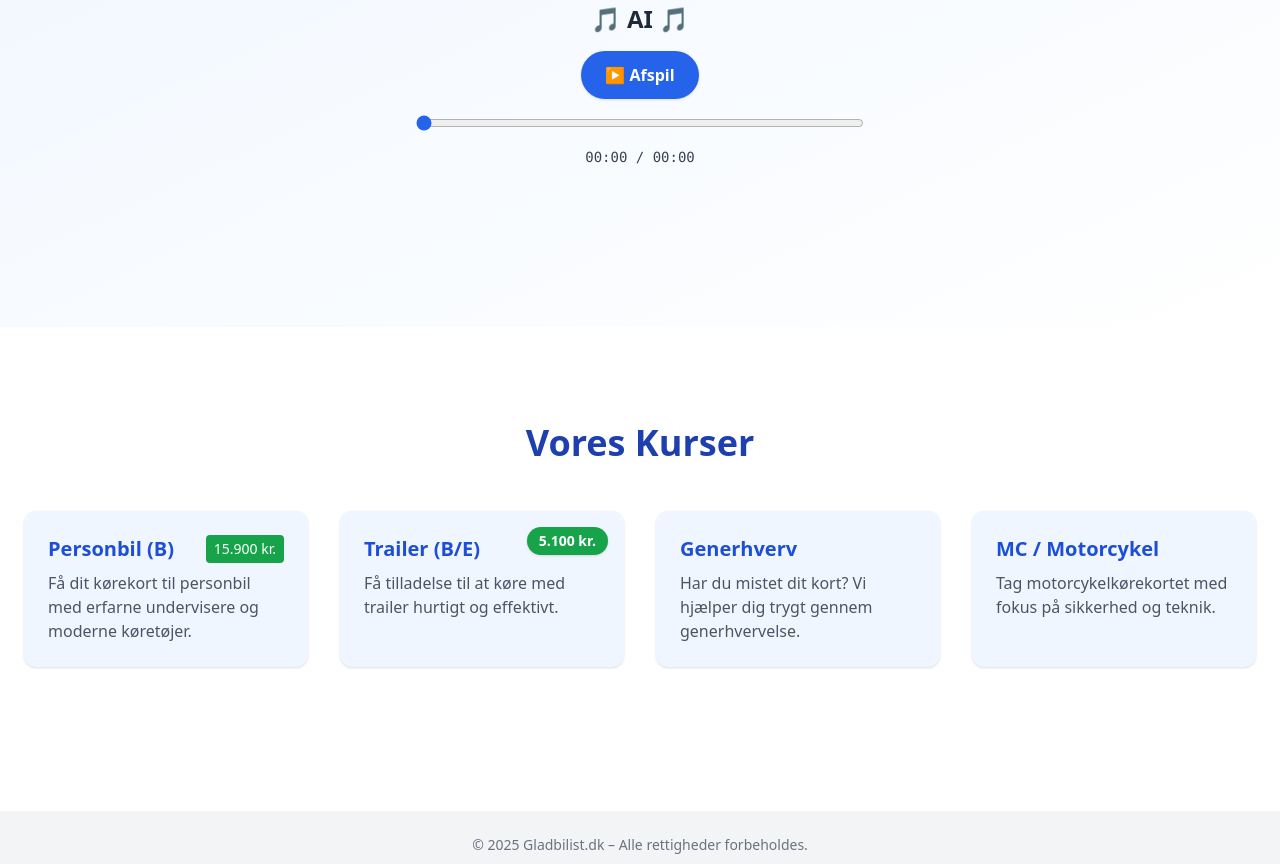
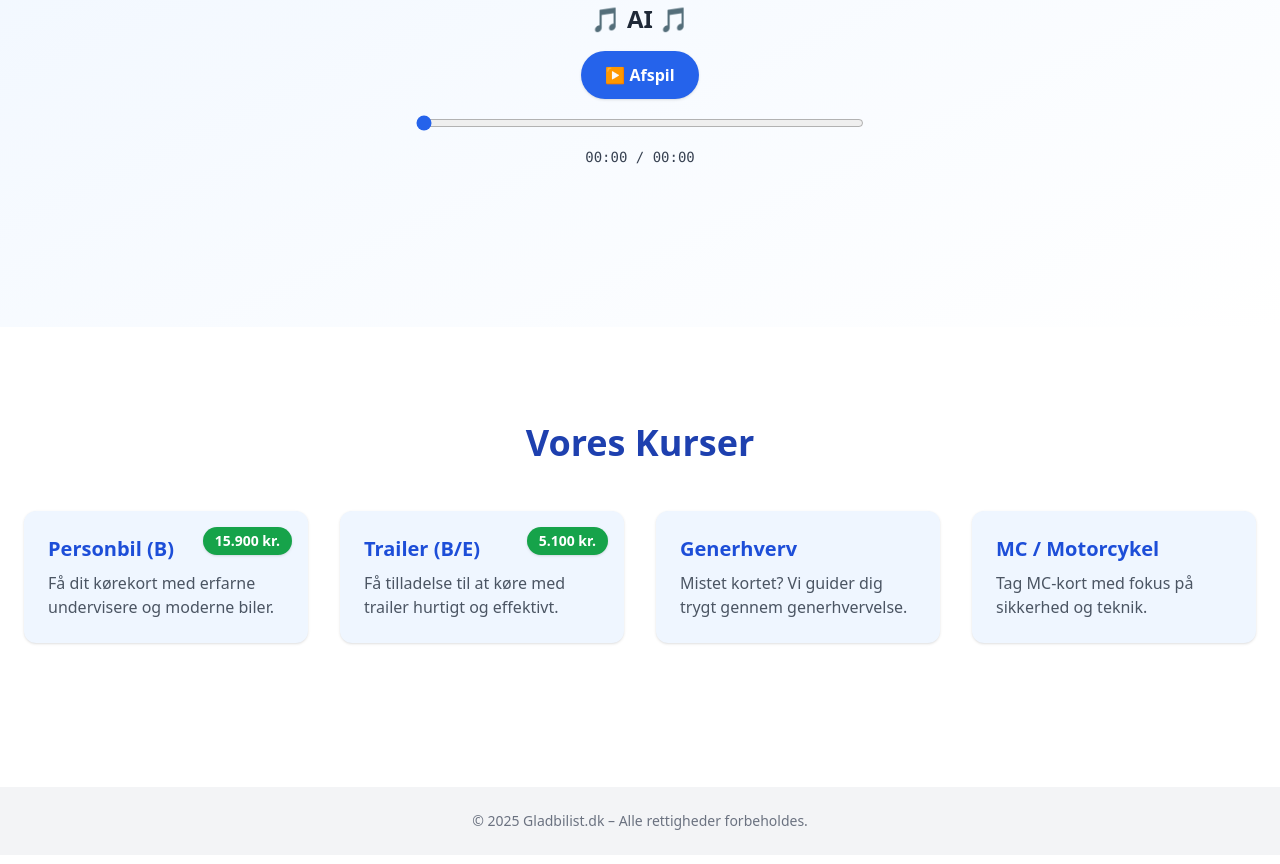
Before and after one commit to nwvp/gladbilist, an Astro site: page / in a window 1280 px wide. Shown: the part 357-1221 px from the top of the page. Built offline with nearby package versions, Linux system fonts and the light colour scheme; Astro itself is replaced by a stand-in of ours.

```diff
--- a/src/pages/index.astro
+++ b/src/pages/index.astro
@@ -29,29 +29,23 @@
         <p class="text-lg sm:text-xl text-gray-700 max-w-2xl mx-auto">Professionelle køretimer for alle – tryghed, erfaring og personlig undervisning med erfarne instruktører.</p>
       </div>
       <div class="absolute inset-0 -z-10 opacity-15 bg-[url('/images/mkskilt.png')] bg-contain bg-center bg-no-repeat blur-sm"></div>
+
+      <!-- Velkomstsang -->
       <section class="max-w-xl mx-auto text-center my-12 px-4">
         <h2 class="text-2xl font-bold mb-4">🎵 AI 🎵</h2>
-
         <audio id="audioPlayer" preload="auto">
           <source src="/audio/intro2.mp3" type="audio/mpeg" />
           Din browser understøtter ikke lydafspilning.
         </audio>
 
         <div class="flex flex-col items-center gap-4">
-    <!-- Play/Stop knap -->
           <button id="togglePlay"
             class="bg-blue-600 hover:bg-blue-700 text-white font-semibold py-3 px-6 rounded-full shadow transition duration-300">
             ▶️ Afspil
           </button>
-
-    <!-- Progress bar -->
           <input type="range" id="seekBar" value="0" min="0" step="1"
             class="w-full max-w-md accent-blue-600 cursor-pointer" />
-
-    <!-- Tidstæller -->
-    <div id="timeDisplay" class="text-sm text-gray-700 font-mono">
-      00:00 / 00:00
-    </div>
+          <div id="timeDisplay" class="text-sm text-gray-700 font-mono">00:00 / 00:00</div>
         </div>
 
         <script type="module">
@@ -59,31 +53,25 @@
           const playBtn = document.getElementById("togglePlay");
           const seekBar = document.getElementById("seekBar");
           const timeDisplay = document.getElementById("timeDisplay");
-
           let isPlaying = false;
 
-    // Format seconds to mm:ss
           const formatTime = (secs) => {
             const min = Math.floor(secs / 60);
             const sec = Math.floor(secs % 60);
             return `${min.toString().padStart(2, "0")}:${sec.toString().padStart(2, "0")}`;
           };
 
-    // Opdater længde og maks på bar når metadata er loadet
           audio.addEventListener("loadedmetadata", () => {
             seekBar.max = Math.floor(audio.duration);
             timeDisplay.textContent = `00:00 / ${formatTime(audio.duration)}`;
           });
 
-    // Knap: Play / Stop
           playBtn.addEventListener("click", () => {
             if (!isPlaying) {
               audio.play().then(() => {
                 playBtn.textContent = "⏸️ Stop";
                 isPlaying = true;
-        }).catch(err => {
-          console.error("Fejl ved afspilning:", err);
-        });
+              }).catch(err => console.error("Fejl ved afspilning:", err));
             } else {
               audio.pause();
               playBtn.textContent = "▶️ Afspil";
@@ -91,18 +79,15 @@
             }
           });
 
-    // Opdater seekbar og tid under afspilning
           audio.addEventListener("timeupdate", () => {
             seekBar.value = Math.floor(audio.currentTime);
             timeDisplay.textContent = `${formatTime(audio.currentTime)} / ${formatTime(audio.duration)}`;
           });
 
-    // Brugeren ændrer bar
           seekBar.addEventListener("input", () => {
             audio.currentTime = seekBar.value;
           });
 
-    // Reset når sang slutter
           audio.addEventListener("ended", () => {
             playBtn.textContent = "▶️ Afspil";
             isPlaying = false;
@@ -111,44 +96,35 @@
       </section>
     </section>
 
-    <!-- Kurser Section -->
+    <!-- Kurser -->
     <section id="kurser" class="py-24 bg-white">
       <div class="max-w-7xl mx-auto px-6">
         <h2 class="text-3xl sm:text-4xl font-bold text-center text-blue-800 mb-12">Vores Kurser</h2>
         <div class="grid gap-8 sm:grid-cols-2 lg:grid-cols-4">
           <!-- Personbil -->
-<div class="bg-blue-50 hover:bg-blue-100 rounded-xl p-6 shadow hover:shadow-lg hover:-translate-y-1 transition-all duration-300">
-  <h3 class="text-xl font-semibold text-blue-700 flex justify-between items-center">
-    Personbil (B)
-    <span class="bg-green-600 text-white text-sm px-2 py-1 rounded font-medium">15.900 kr.</span>
-  </h3>
-  <p class="text-gray-600 mt-2">Få dit kørekort til personbil med erfarne undervisere og moderne køretøjer.</p>
-</div>
+          <a href="/" class="relative block bg-blue-50 hover:bg-blue-100 rounded-xl p-6 shadow hover:shadow-lg hover:-translate-y-1 transition-all duration-300">
+            <span class="absolute top-4 right-4 bg-green-600 text-white text-sm font-semibold px-3 py-1 rounded-full shadow">15.900 kr.</span>
+            <h3 class="text-xl font-semibold text-blue-700">Personbil (B)</h3>
+            <p class="text-gray-600 mt-2">Få dit kørekort med erfarne undervisere og moderne biler.</p>
+          </a>
 
           <!-- Trailer -->
           <a href="/trailer" class="relative block bg-blue-50 hover:bg-blue-100 rounded-xl p-6 shadow hover:shadow-lg hover:-translate-y-1 transition-all duration-300">
-  <!-- Pris badge -->
-  <span class="absolute top-4 right-4 bg-green-600 text-white text-sm font-semibold px-3 py-1 rounded-full shadow">
-    5.100 kr.
-  </span>
-
-  <!-- Indhold -->
+            <span class="absolute top-4 right-4 bg-green-600 text-white text-sm font-semibold px-3 py-1 rounded-full shadow">5.100 kr.</span>
             <h3 class="text-xl font-semibold text-blue-700">Trailer (B/E)</h3>
             <p class="text-gray-600 mt-2">Få tilladelse til at køre med trailer hurtigt og effektivt.</p>
           </a>
 
-
           <!-- Generhverv -->
           <div class="bg-blue-50 hover:bg-blue-100 rounded-xl p-6 shadow hover:shadow-lg hover:-translate-y-1 transition-all duration-300">
             <h3 class="text-xl font-semibold text-blue-700">Generhverv</h3>
-            <p class="text-gray-600 mt-2">Har du mistet dit kort? Vi hjælper dig trygt gennem generhvervelse.</p>
+            <p class="text-gray-600 mt-2">Mistet kortet? Vi guider dig trygt gennem generhvervelse.</p>
           </div>
+
           <!-- MC -->
           <div class="bg-blue-50 hover:bg-blue-100 rounded-xl p-6 shadow hover:shadow-lg hover:-translate-y-1 transition-all duration-300">
             <h3 class="text-xl font-semibold text-blue-700">MC / Motorcykel</h3>
-            <p class="text-gray-600 mt-2">Tag motorcykelkørekortet med fokus på sikkerhed og teknik.</p>
-          </div>
-</a>
+            <p class="text-gray-600 mt-2">Tag MC-kort med fokus på sikkerhed og teknik.</p>
           </div>
         </div>
       </div>
```
Lines whose indentation alone changed are shown as unchanged.
